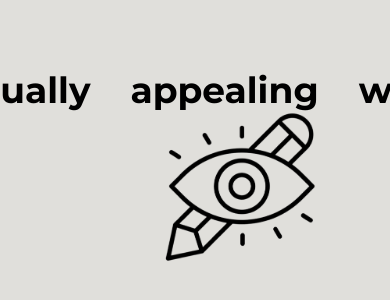
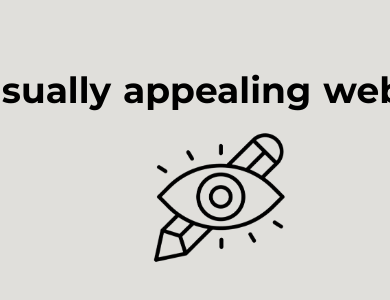
Before and after one commit to SahilMalgundkar24/Portfolio, a Next.js app: page / in a window 390 px wide. Shown: the part 1566-1866 px from the top of the page. Built offline with nearby package versions, Linux system fonts and the light colour scheme.

Commit message:
Fixed a bug in mobile view

```diff
--- a/components/HorizontalScroll.jsx
+++ b/components/HorizontalScroll.jsx
@@ -72,7 +72,9 @@ const HorizontalScroll = () => {
       whileInView="visible"
       viewport={{ once: true, margin: "-50px" }}
       variants={textVariants}
-      className={`inline-block ${isSingleLetter ? "mx-3 font-bold" : "mr-10"}`}
+      className={`inline-block ${
+        isSingleLetter ? "mx-3 font-bold" : "mr-3 md:mr-7 lg:mr-10"
+      }`}
     >
       {children}
     </motion.span>
@@ -85,7 +87,7 @@ const HorizontalScroll = () => {
       className={className}
       initial="hidden"
       whileInView="visible"
-      viewport={{ once: true, margin: "-100px" }}
+      viewport={{ once: true, margin: "-50px" }}
       variants={imageVariants}
     />
   );
```
